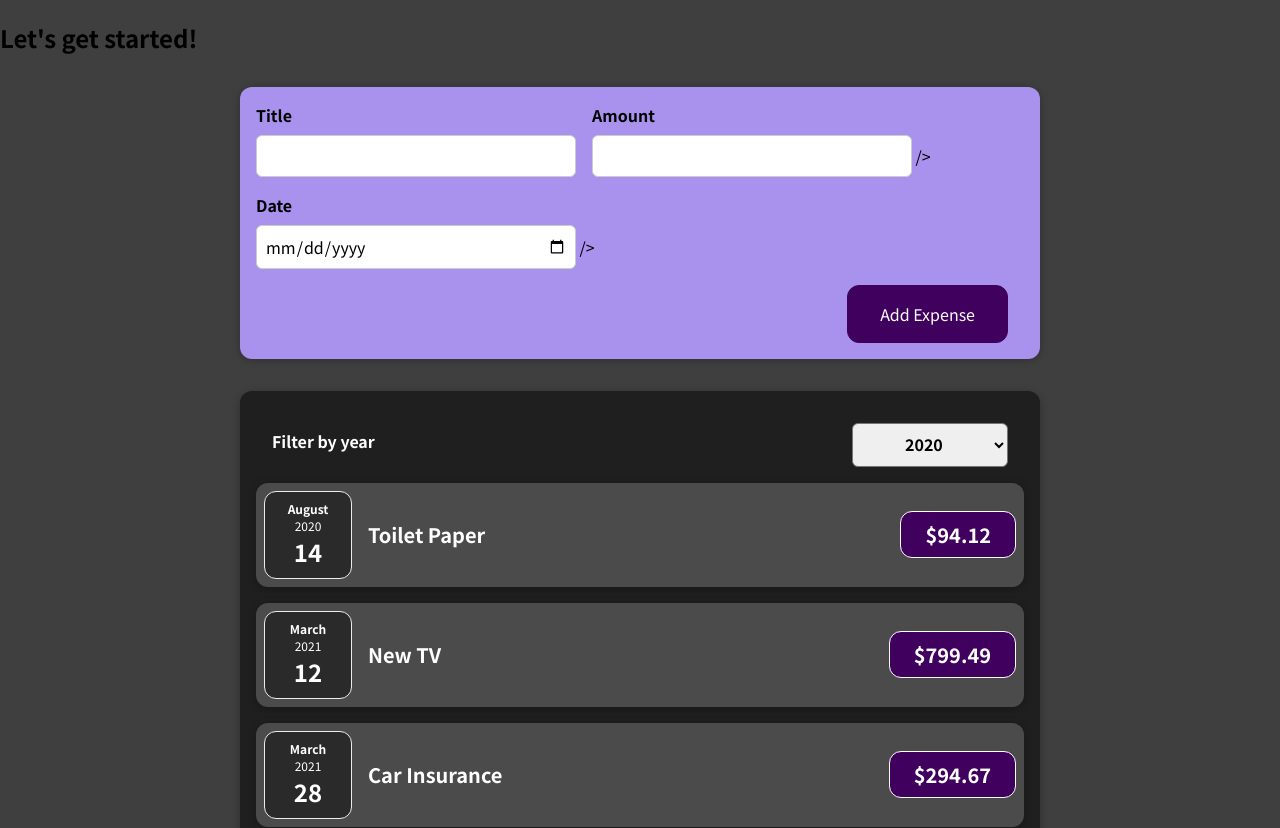
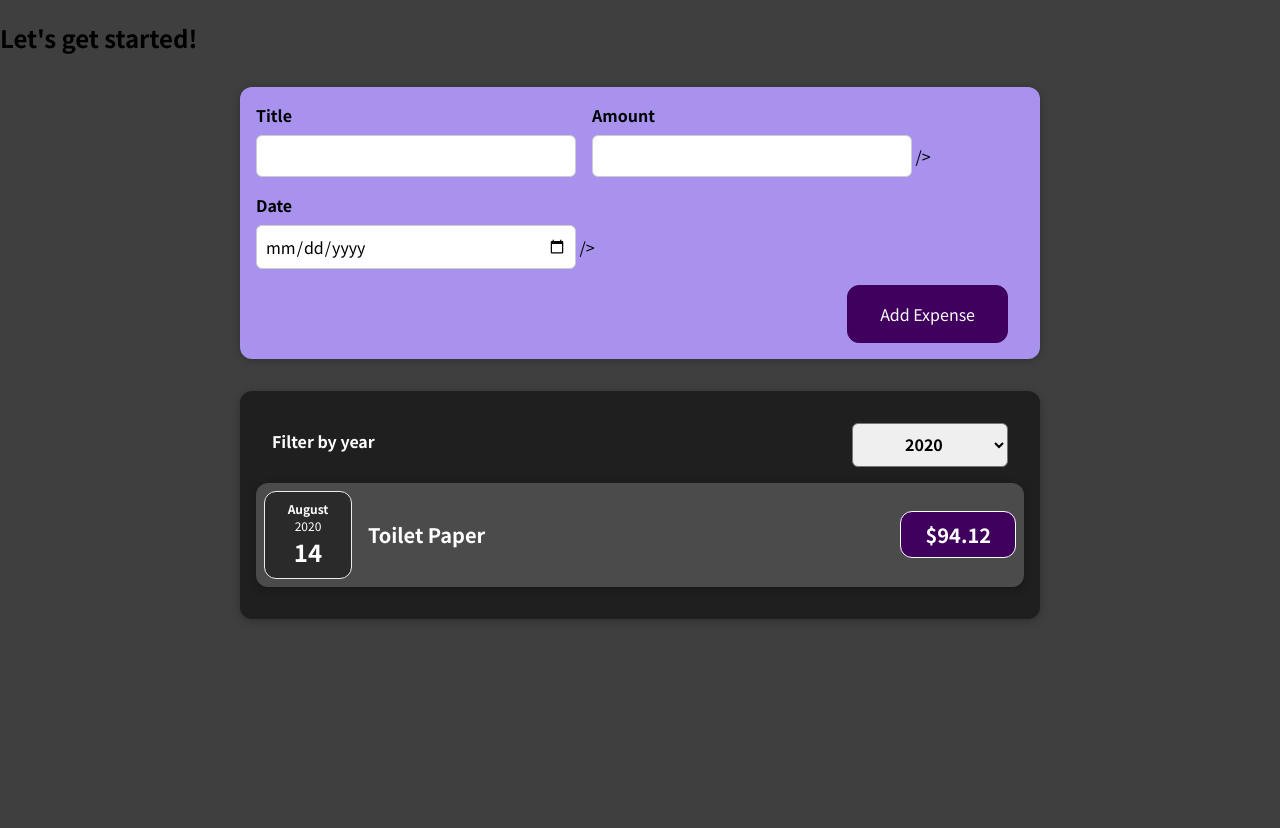
Before and after one commit to brahian609/expenses-app, a React (Create React App) app: page / in a window 1280 px wide. Shown: the top 828 px of the page. After the commit the page ends 800 px from the top, so only its background shows below. Built offline with nearby package versions, Linux system fonts and the light colour scheme.

Commit message:
Adding filter functionality

```diff
--- a/src/components/Expenses/Expenses.js
+++ b/src/components/Expenses/Expenses.js
@@ -9,11 +9,14 @@ const Expenses = (props) => {
   const onChangeFilterHandler = selectedYear => {
     setFilteredYear(selectedYear);
   };
+
+  const filteredExpenses = props.expenses.filter(el => el.date.getFullYear().toString() === filteredYear);
+
   return (
     <div>
       <Card className="expenses">
         <ExpensesFilter selected={filteredYear} onChangeFilter={onChangeFilterHandler} />
-        {props.expenses.map((expense) => (
+        {filteredExpenses.map((expense) => (
           <ExpenseItem
             key={expense.id}
             title={expense.title}
```
